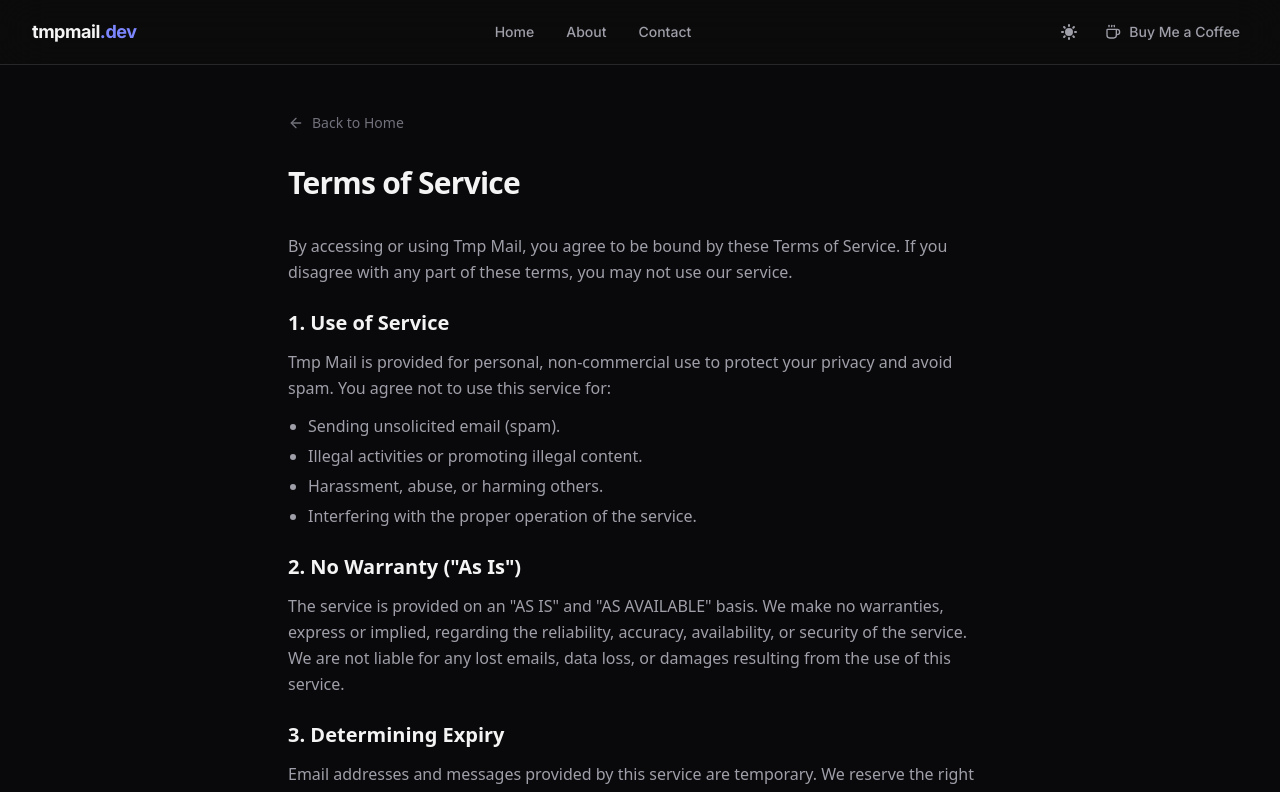
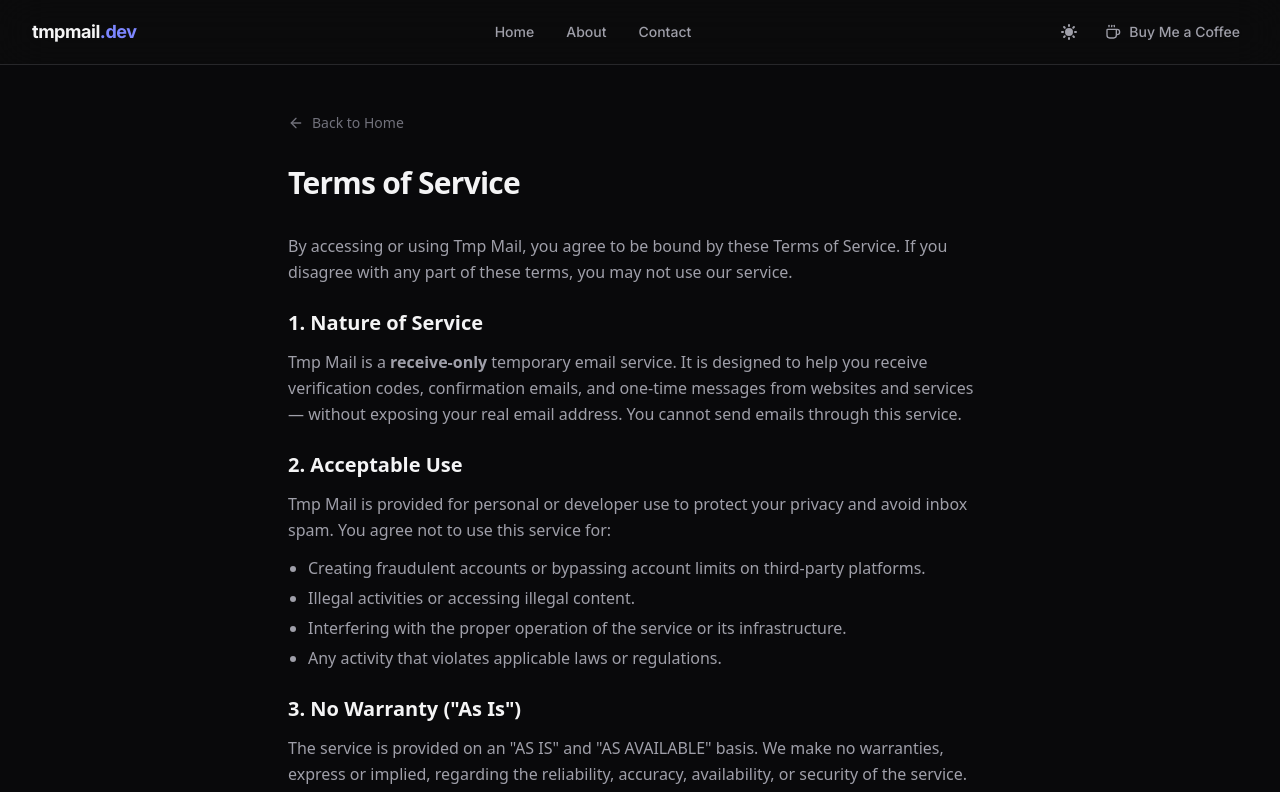
Before and after one commit to kirazizi/tmpmail.dev, a Next.js app: page /terms in a window 1280 px wide. Shown: the top 792 px of the page. Built offline with nearby package versions, Linux system fonts and the light colour scheme.

Commit message:
feat: improve email generation, add analytics, and fix minor issues

```diff
--- a/app/api/temp-mail/route.ts
+++ b/app/api/temp-mail/route.ts
@@ -1,7 +1,8 @@
-import { randomUUID } from "crypto";
+import { randomInt, randomUUID } from "crypto";
 import { NextRequest, NextResponse } from "next/server";
 import { fetchWithTimeout, retry } from "@/lib/api";
 import { rateLimit } from "@/lib/rateLimit";
+import { uniqueNamesGenerator, names } from "unique-names-generator";
 
 if (!process.env.MAIL_API_BASE) {
   throw new Error("MAIL_API_BASE is not defined");
@@ -13,8 +14,15 @@ let cachedDomain: string | null = null;
 let domainCachedAt = 0;
 const DOMAIN_CACHE_TTL = 60 * 60 * 1000; // 1 hour
 
-// Helper to generate a random id
-function randomId(length = 12) {
+// Helper to generate a random email local-part like "nathalie38"
+function randomEmailName() {
+  const name = uniqueNamesGenerator({ dictionaries: [names], length: 1 }).toLowerCase();
+  const num = randomInt(100);
+  return `${name}${num}`;
+}
+
+// Helper to generate a random password
+function randomPassword(length = 16) {
   const targetLength = Math.max(1, Math.floor(length));
   let out = "";
   while (out.length < targetLength) {
@@ -56,8 +64,8 @@ export async function POST(req: NextRequest) {
       return NextResponse.json({ error: "No domain available" }, { status: 500 });
     }
 
-    const address = `${randomId()}@${domain}`;
-    const password = randomId(16);
+    const address = `${randomEmailName()}@${domain}`;
+    const password = randomPassword(16);
 
     const accountRes = await retry(() =>
       fetchWithTimeout(`${MAILTM_BASE}/accounts`, {
--- a/app/layout.tsx
+++ b/app/layout.tsx
@@ -1,5 +1,7 @@
 import type { Metadata } from "next";
 import { Inter } from "next/font/google";
+import { Analytics } from "@vercel/analytics/react";
+import { SpeedInsights } from "@vercel/speed-insights/next";
 import "./globals.css";
 import Header from "@/components/Header";
 import Footer from "@/components/Footer";
@@ -51,6 +53,8 @@ export default function RootLayout({
             <Footer />
           </div>
         </Providers>
+        <Analytics />
+        <SpeedInsights />
       </body>
     </html>
   );
--- a/app/privacy/page.tsx
+++ b/app/privacy/page.tsx
@@ -16,13 +16,13 @@ export default function PrivacyPage() {
 
         <div className="space-y-6 text-zinc-600 dark:text-zinc-400 leading-relaxed">
           <p>
-            Your privacy is critically important to us. At Tmp Mail, we operate with a fundamental respect for your anonymity and data security.
+            Your privacy is critically important to us. At Tmp Mail, we operate with a fundamental respect for your anonymity and data security. Tmp Mail is a <strong>receive-only</strong> service — we generate a disposable inbox so you can receive verification codes and confirmation emails without sharing your real email address.
           </p>
 
           <section className="space-y-3">
             <h2 className="text-xl font-semibold text-zinc-900 dark:text-zinc-100">1. Information Collection</h2>
             <p>
-              We act as a strict data conduit. We do not require any personal information (such as your real name, address, or phone number) to use our service. The purpose of this service is to provide temporary email addresses for short-term use.
+              We act as a strict data conduit. We do not require any personal information (such as your real name, address, or phone number) to use our service. No account registration is needed — just open the app and a temporary inbox is instantly ready for you.
             </p>
           </section>
 
@@ -43,7 +43,7 @@ export default function PrivacyPage() {
           <section className="space-y-3">
             <h2 className="text-xl font-semibold text-zinc-900 dark:text-zinc-100">4. Third-Party Services</h2>
             <p>
-              Our service may rely on upstream email providers for mail processing. While we choose partners who prioritize privacy, we encourage user discretion. Do not use this service for sensitive personal communications, banking, or illegal activities.
+              Our service relies on upstream email providers for inbound mail processing. While we choose partners who prioritize privacy, please be aware that emails pass through these providers before reaching your inbox. Do not rely on this service for sensitive personal communications or long-term account recovery.
             </p>
           </section>
 
@@ -55,7 +55,7 @@ export default function PrivacyPage() {
           </section>
 
           <div className="pt-8 text-sm text-zinc-400">
-            Last updated: {new Date().toLocaleDateString('en-US', { month: 'long', day: 'numeric', year: 'numeric' })}
+            Last updated: April 18, 2026
           </div>
         </div>
       </div>
--- a/app/terms/page.tsx
+++ b/app/terms/page.tsx
@@ -20,41 +20,48 @@ export default function TermsPage() {
           </p>
 
           <section className="space-y-3">
-            <h2 className="text-xl font-semibold text-zinc-900 dark:text-zinc-100">1. Use of Service</h2>
+            <h2 className="text-xl font-semibold text-zinc-900 dark:text-zinc-100">1. Nature of Service</h2>
             <p>
-              Tmp Mail is provided for personal, non-commercial use to protect your privacy and avoid spam. You agree not to use this service for:
+              Tmp Mail is a <strong>receive-only</strong> temporary email service. It is designed to help you receive verification codes, confirmation emails, and one-time messages from websites and services — without exposing your real email address. You cannot send emails through this service.
+            </p>
+          </section>
+
+          <section className="space-y-3">
+            <h2 className="text-xl font-semibold text-zinc-900 dark:text-zinc-100">2. Acceptable Use</h2>
+            <p>
+              Tmp Mail is provided for personal or developer use to protect your privacy and avoid inbox spam. You agree not to use this service for:
             </p>
             <ul className="list-disc pl-5 space-y-1">
-              <li>Sending unsolicited email (spam).</li>
-              <li>Illegal activities or promoting illegal content.</li>
-              <li>Harassment, abuse, or harming others.</li>
-              <li>Interfering with the proper operation of the service.</li>
+              <li>Creating fraudulent accounts or bypassing account limits on third-party platforms.</li>
+              <li>Illegal activities or accessing illegal content.</li>
+              <li>Interfering with the proper operation of the service or its infrastructure.</li>
+              <li>Any activity that violates applicable laws or regulations.</li>
             </ul>
           </section>
 
           <section className="space-y-3">
-            <h2 className="text-xl font-semibold text-zinc-900 dark:text-zinc-100">2. No Warranty ("As Is")</h2>
+            <h2 className="text-xl font-semibold text-zinc-900 dark:text-zinc-100">3. No Warranty ("As Is")</h2>
             <p>
               The service is provided on an "AS IS" and "AS AVAILABLE" basis. We make no warranties, express or implied, regarding the reliability, accuracy, availability, or security of the service. We are not liable for any lost emails, data loss, or damages resulting from the use of this service.
             </p>
           </section>
 
           <section className="space-y-3">
-            <h2 className="text-xl font-semibold text-zinc-900 dark:text-zinc-100">3. Determining Expiry</h2>
+            <h2 className="text-xl font-semibold text-zinc-900 dark:text-zinc-100">4. Temporary Addresses & Data Expiry</h2>
             <p>
               Email addresses and messages provided by this service are temporary. We reserve the right to recycle domains, expire addresses, or delete data at any time without notice. Do not use this service for important accounts or long-term communication.
             </p>
           </section>
 
           <section className="space-y-3">
-            <h2 className="text-xl font-semibold text-zinc-900 dark:text-zinc-100">4. Limitation of Liability</h2>
+            <h2 className="text-xl font-semibold text-zinc-900 dark:text-zinc-100">5. Limitation of Liability</h2>
             <p>
               In no event shall Tmp Mail or its operators be liable for any indirect, incidental, special, consequential, or punitive damages arising out of or related to your use of the service.
             </p>
           </section>
 
           <div className="pt-8 text-sm text-zinc-400">
-            Last updated: {new Date().toLocaleDateString('en-US', { month: 'long', day: 'numeric', year: 'numeric' })}
+            Last updated: April 18, 2026
           </div>
         </div>
       </div>
--- a/package.json
+++ b/package.json
@@ -9,13 +9,16 @@
     "lint": "eslint"
   },
   "dependencies": {
+    "@vercel/analytics": "^2.0.1",
+    "@vercel/speed-insights": "^2.0.0",
     "clsx": "^2.1.1",
     "lucide-react": "^0.553.0",
     "next": "16.0.10",
     "next-themes": "^0.4.6",
     "react": "19.2.0",
     "react-dom": "19.2.0",
-    "tailwind-merge": "^3.4.0"
+    "tailwind-merge": "^3.4.0",
+    "unique-names-generator": "^4.7.1"
   },
   "devDependencies": {
     "@tailwindcss/postcss": "^4",
```
Also changed, not shown: .claude/settings.local.json (deleted), 2 other files (tests, documents, lock files or other folders).
